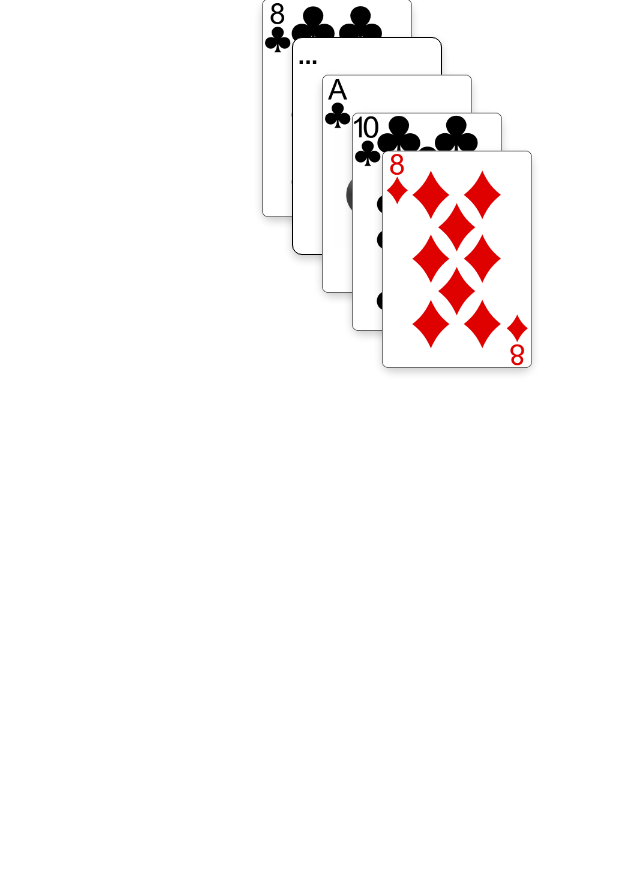
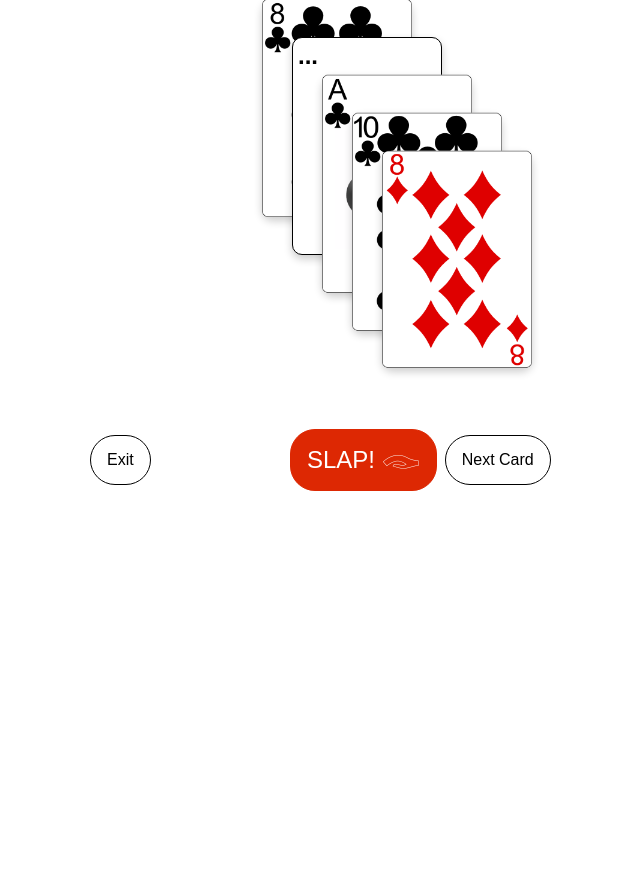
Before and after one commit to mayasrikm/coms4170final, a Flask app: page /practice/walkthrough in a window 1280 px wide. Shown: the part 214-1084 px from the top of the page, without its empty margins (254-894 px from the left). After the commit the page ends 705 px from the top, so only its background shows below. Run offline with Flask 3, Linux system fonts and the light colour scheme; some libraries are stand-ins or nearby versions.

Commit message:
added practice buttons :lipstick:

```diff
--- a/static/practice.css
+++ b/static/practice.css
@@ -22,6 +22,7 @@
 
 #card-container {
     padding-left: 200px;
+    height: 400px;
 }
 .card {
     border-radius: 10px;
@@ -35,7 +36,6 @@
 }
 
 .card img {
-
     width: 100%;
     height: 100%;
     object-fit: cover;
@@ -64,3 +64,24 @@
     font-weight: bold;
     color: black;
 }
+
+
+.bottom-cont {
+    display: flex;
+    justify-content: space-between;
+    align-items: center;
+    padding: 20px;
+}
+
+.slap-button {
+    font-size: 1.5rem;
+	font-weight: 300;
+    margin: auto;
+}
+
+.exit-button{
+    margin-right: auto;
+}
+.next-button{
+    margin-right: auto;
+}
--- a/templates/practice/walkthrough.html
+++ b/templates/practice/walkthrough.html
@@ -18,12 +18,22 @@
                 <div class="filler-cont"></div>
             </div>
 
-            <div class = "practice-cont">
+            <div class="practice-cont">
                 <!-- <div id = "img-location" class = "img-location"> </div> -->
                 <div id="card-container"></div>
             </div>
 
+            <div class="bottom-cont">
+                <div class="exit-button">
+                    <a href="/"><button class="white-button exit-button">Exit</button></a>
+                </div>
+                <a href="/gameplay/5"><button class="red-button slap-button">SLAP! 𓃆</button></a>
 
+                <div class="next-button">
+                    <a href="/gameplay/5"><button class="white-button next-button">Next Card</button></a>
+                </div>
+
+            </div>
 
 
         </div>
--- a/templates/quiz/questions.html
+++ b/templates/quiz/questions.html
@@ -24,11 +24,11 @@
       </div>
       <div id = "img-location" class = "img-location"> </div>
     </div>
-    <button id="submit-answer">Submit Answer</button>
+    <button id="submit-answer" class="red-button">Submit Answer</button>
     <div id="feedback" class="feedback"></div>
-    <button id="next-question" class="hidden next-question">Next Question</button>
+    <button id="next-question" class="hidden next-question red-button">Next Question</button>
 
-    <a href="/"><button id="last-question" class="hidden last-question">Back to Homepage</button></a>
+    <a href="/"><button id="last-question" class="hidden last-question red-button">Back to Homepage</button></a>
     </div>
   </div>
   <script src="https://code.jquery.com/jquery-3.6.0.min.js"></script>
--- a/templates/quiz/quiz.html
+++ b/templates/quiz/quiz.html
@@ -11,7 +11,7 @@
       Test your knowledge on ERS by answering questions about Basic Gameplay and
       Slap Rules!
     </p>
-    <a href="/quiz/questions"><button>Start Quiz</button></a>
+    <a href="/quiz/questions"><button class="red-button">Start Quiz</button></a>
   </div>
 </body>
 <link rel="stylesheet" href="{{url_for('static', filename='main.css')}}" />
--- a/templates/rules/doubles.html
+++ b/templates/rules/doubles.html
@@ -22,8 +22,8 @@
 	</div>
 </div>
 <div class="buttons">
-	<a href="/rules"><button id="prev" >Prev</button></a>
-	<a href="/top-bottom"><button >Next 𓃆</button></a>
+	<a href="/rules"><button class="white-button">Prev</button></a>
+	<a href="/top-bottom"><button class="red-button">Next 𓃆</button></a>
 </div>
 </body>
 {% endblock %}
--- a/templates/rules/four-in-a-row.html
+++ b/templates/rules/four-in-a-row.html
@@ -22,8 +22,8 @@
 	</div>
 </div>
 <div class="buttons">
-	<a href="/royal-marriage"><button id="prev" >Prev</button></a>
-	<a href="/practice"><button >Next 𓃆</button></a>
+	<a href="/royal-marriage"><button class="white-button">Prev</button></a>
+	<a href="/practice"><button class="red-button">Go to Practice 𓃆</button></a>
 </div>
 </body>
 {% endblock %}
--- a/templates/rules/royal.html
+++ b/templates/rules/royal.html
@@ -22,8 +22,8 @@
 	</div>
 </div>
 <div class="buttons">
-	<a href="/sandwich"><button id="prev" >Prev</button></a>
-	<a href="/tens"><button >Next 𓃆</button></a>
+	<a href="/sandwich"><button class="white-button">Prev</button></a>
+	<a href="/tens"><button class="red-button">Next 𓃆</button></a>
 </div>
 </body>
 {% endblock %}
--- a/templates/rules/sandwich.html
+++ b/templates/rules/sandwich.html
@@ -22,8 +22,8 @@
 	</div>
 </div>
 <div class="buttons">
-	<a href="/top-bottom"><button id="prev" >Prev</button></a>
-	<a href="/royal-marriage"><button >Next 𓃆</button></a>
+	<a href="/top-bottom"><button class="white-button">Prev</button></a>
+	<a href="/royal-marriage"><button class="red-button">Next 𓃆</button></a>
 </div>
 </body>
 {% endblock %}
--- a/templates/rules/tens.html
+++ b/templates/rules/tens.html
@@ -22,8 +22,8 @@
 	</div>
 </div>
 <div class="buttons">
-	<a href="/royal-marriage"><button id="prev" >Prev</button></a>
-	<a href="/four-in-a-row"><button >Next 𓃆</button></a>
+	<a href="/royal-marriage"><button class="white-button">Prev</button></a>
+	<a href="/four-in-a-row"><button class="red-button">Next 𓃆</button></a>
 </div>
 </body>
 {% endblock %}
--- a/templates/rules/top-bottom.html
+++ b/templates/rules/top-bottom.html
@@ -22,8 +22,8 @@
 	</div>
 </div>
 <div class="buttons">
-	<a href="/doubles"><button id="prev" >Prev</button></a>
-	<a href="/sandwich"><button >Next 𓃆</button></a>
+	<a href="/doubles"><button class="white-button">Prev</button></a>
+	<a href="/sandwich"><button class="red-button">Next 𓃆</button></a>
 </div>
 </body>
 {% endblock %}
```
